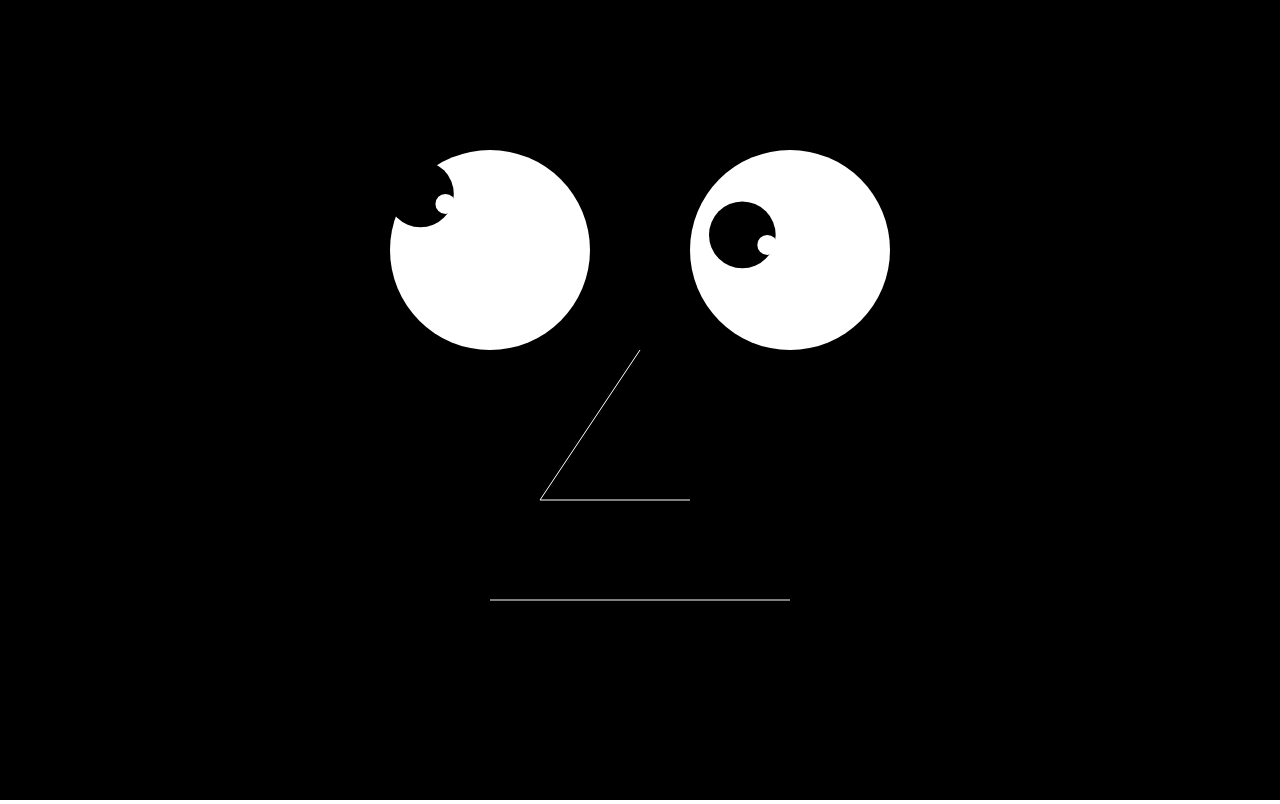
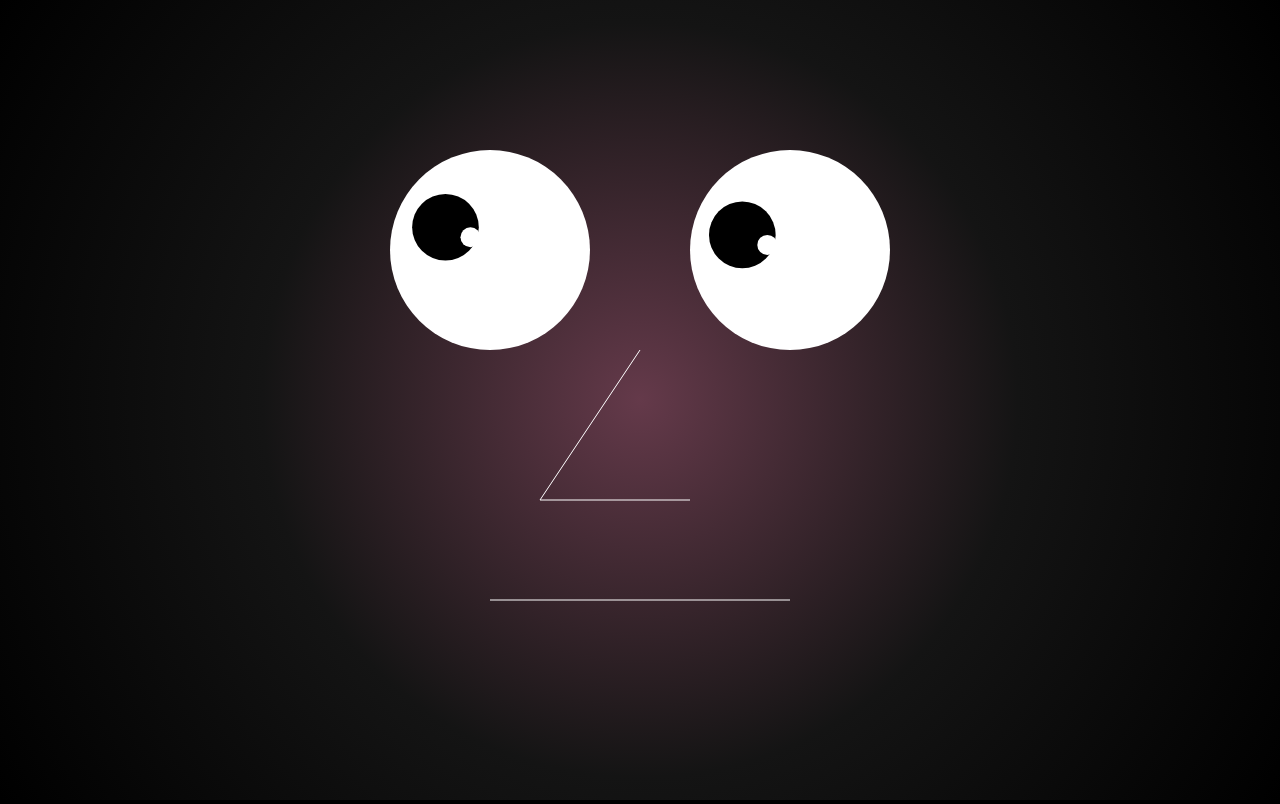
Before and after one commit to swan-maillard/canvas-js, a plain HTML site: page strabulin.html in a window 1280 px wide. Drawn offline with Linux system fonts and the light colour scheme.

Commit message:
Gradient

```diff
--- /dev/null
+++ b/src/main.js
@@ -0,0 +1 @@
+document.getElementById("myCanvas").style.background = 'radial-gradient(circle, hsl(' + Math.floor(Math.random() * 360) + ', 27%, 31%) 0%, rgba(20,20,20,1) 50%,  rgba(0,0,0,1) 100%)';
--- a/src/strabulin.js
+++ b/src/strabulin.js
@@ -76,7 +76,7 @@ class Face {
         this.pos = new Vector(x, y);
         this.eyeSeparation = eyeSeparation;
         this.eyeSize = eyeSize;
-        this.eye1 = new Eye(x-eyeSeparation-eyeSize, y, eyeSize, true);
+        this.eye1 = new Eye(x-eyeSeparation-eyeSize, y, eyeSize, false);
         this.eye2 = new Eye(x+eyeSeparation+eyeSize, y, eyeSize, false);
     }
 
--- a/strabulin.html
+++ b/strabulin.html
@@ -4,6 +4,7 @@
     <meta charset="UTF-8">
     <title>Strabulin</title>
     <link rel="stylesheet" href="style/style.css">
+    <script src="src/main.js" type="text/javascript" defer></script>
     <script src="src/strabulin.js" type="text/javascript" defer></script>
 </head>
 <body>
--- a/style/style.css
+++ b/style/style.css
@@ -5,13 +5,8 @@
 }
 
 html {
+    background: black;
     overflow: hidden;
-    background-color: white;
-}
-
-canvas {
-    background-color: black;
-    cursor: pointer;
 }
 
 #indication {
```
Also changed, not shown: bielle.html (+1 -0 lines), liquid.html (+3 -2 lines), magnet.html (+1 -0 lines), nappe.html (+1 -0 lines), ropePlayground.html (+1 -0 lines), waveFunctionCanvas.html (+1 -0 lines).
